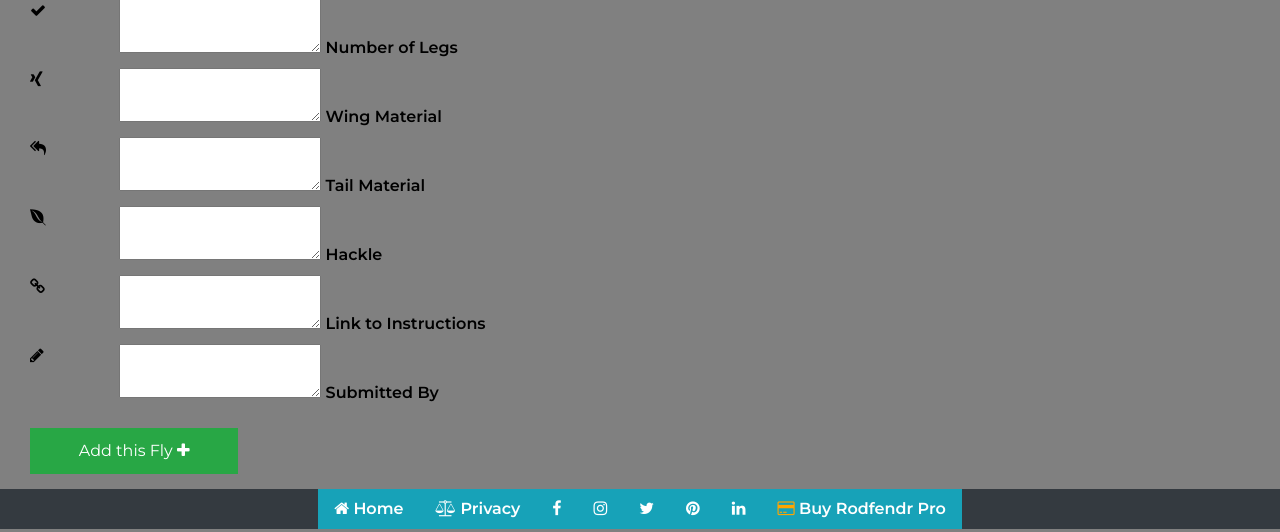
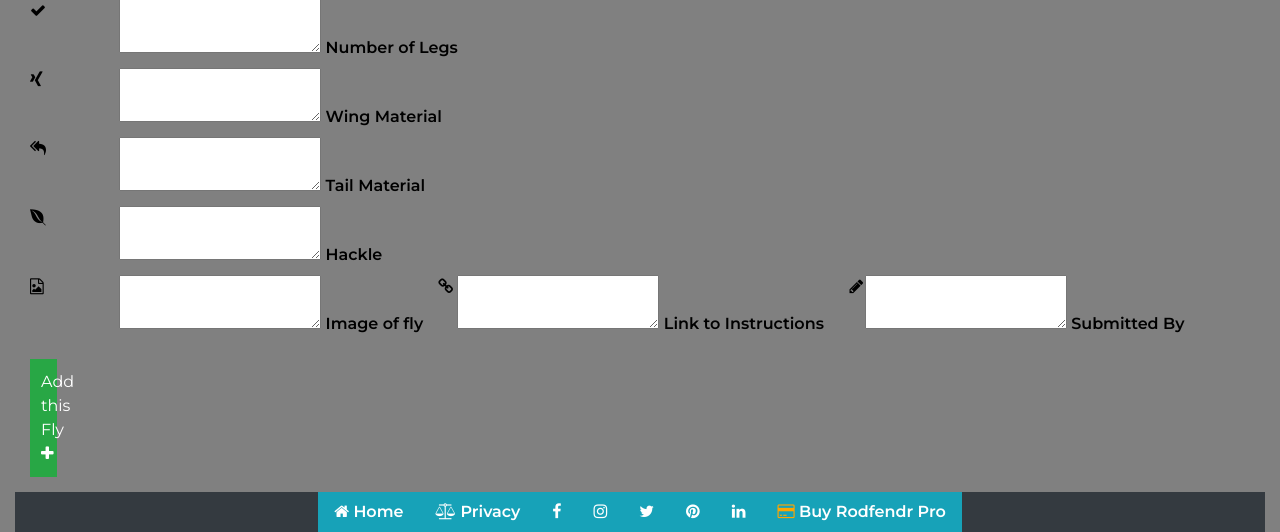
Before and after one commit to AlanOSheadev/Flies-fish-love, a Flask app: template templates/addfly.html in a window 1280 px wide. Shown: the part 691-1223 px from the top of the page. Run offline with Flask 2, Linux system fonts and the light colour scheme; the template is opened without the code that fills it, so the values that code supplies are empty; some libraries are stand-ins or nearby versions; some web fonts are replaced.

Commit message:
added image to db

```diff
--- a/templates/addfly.html
+++ b/templates/addfly.html
@@ -88,6 +88,12 @@
             </div>
         </div>
         <div class="row">
+            <div class="input-field col-1"> <i class="fa fa-file-image-o" aria-hidden="true"></i></div>
+            <div class="col_11">
+                <textarea name="link" id="image">{{fly.image}}</textarea>
+                <label>Image of fly</label>
+            </div>
+        <div class="row">
             <div class="input-field col-1"> <i class="fa fa-link" aria-hidden="true"></i></div>
             <div class="col_11">
                 <textarea name="link" id="link">{{fly.link}}</textarea>
--- a/templates/base.html
+++ b/templates/base.html
@@ -30,7 +30,7 @@
                     <li class="nav-item">
                         <a class="nav-link btn btn-info" href="{{url_for('add_contact')}}"><i class="fa fa-comment-o" aria-hidden="true"></i> Contact Us </a>
                     </li>
-                    <li class="nav-item"><a href="https://rodfendr.com/collections/rodfendr/products/rodfendr-pro-single-pack" target="_blank" class="nav-link btn btn-info"><i class="fa fa-credit-card" style="color: orange" aria-hidden="true"></i> Buy Rodfendr Pro </a>
+                    <li class="nav-item"><a href="https://alvention.herokuapp.com/" target="_blank" class="nav-link btn btn-info"><i class="fa fa-credit-card" style="color: orange" aria-hidden="true"></i> Buy Rodfendr Pro </a>
                     </li>
                 </ul>
             </div>
@@ -64,7 +64,7 @@
                     <a class="nav-link btn-info" href="https://www.linkedin.com/in/alan-o-shea-/" target="_blank"><i class="fa fa-linkedin" aria-hidden="true"></i></a>
                 </li>
                 <li class="nav-item">
-                    <a href="https://rodfendr.com/collections/rodfendr/products/rodfendr-pro-single-pack" target="_blank" class="nav-link btn-info"><i class="fa fa-credit-card" style="color: orange" aria-hidden="true"></i> Buy Rodfendr Pro</a>
+                    <a href="https://alvention.herokuapp.com/" target="_blank" class="nav-link btn-info"><i class="fa fa-credit-card" style="color: orange" aria-hidden="true"></i> Buy Rodfendr Pro</a>
                 </li>
             </ul>
         </footer>
--- a/templates/searchflysubmitted.html
+++ b/templates/searchflysubmitted.html
@@ -47,6 +47,7 @@
                     Wings : &nbsp;&ensp;&emsp;{{result.wings}} <br>
                     Tail : &nbsp;&emsp;&emsp;&emsp;{{result.tail}} <br>
                     Hackle : &nbsp;&emsp;&nbsp;{{result.hackle}} <br>
+                    Image : &nbsp;&ensp;&emsp;{{fly.image}} <br>
                     Link to Instructions :  <a href="{{result.link}}" target="blank">Link</a> <br>
                     <br>
                     Submitted By: {{result.submitted_by}}
```
Also changed, not shown: templates/editfly.html (+7 -0 lines), templates/fly.html (+2 -5 lines), templates/searchflyname.html (+2 -5 lines).
